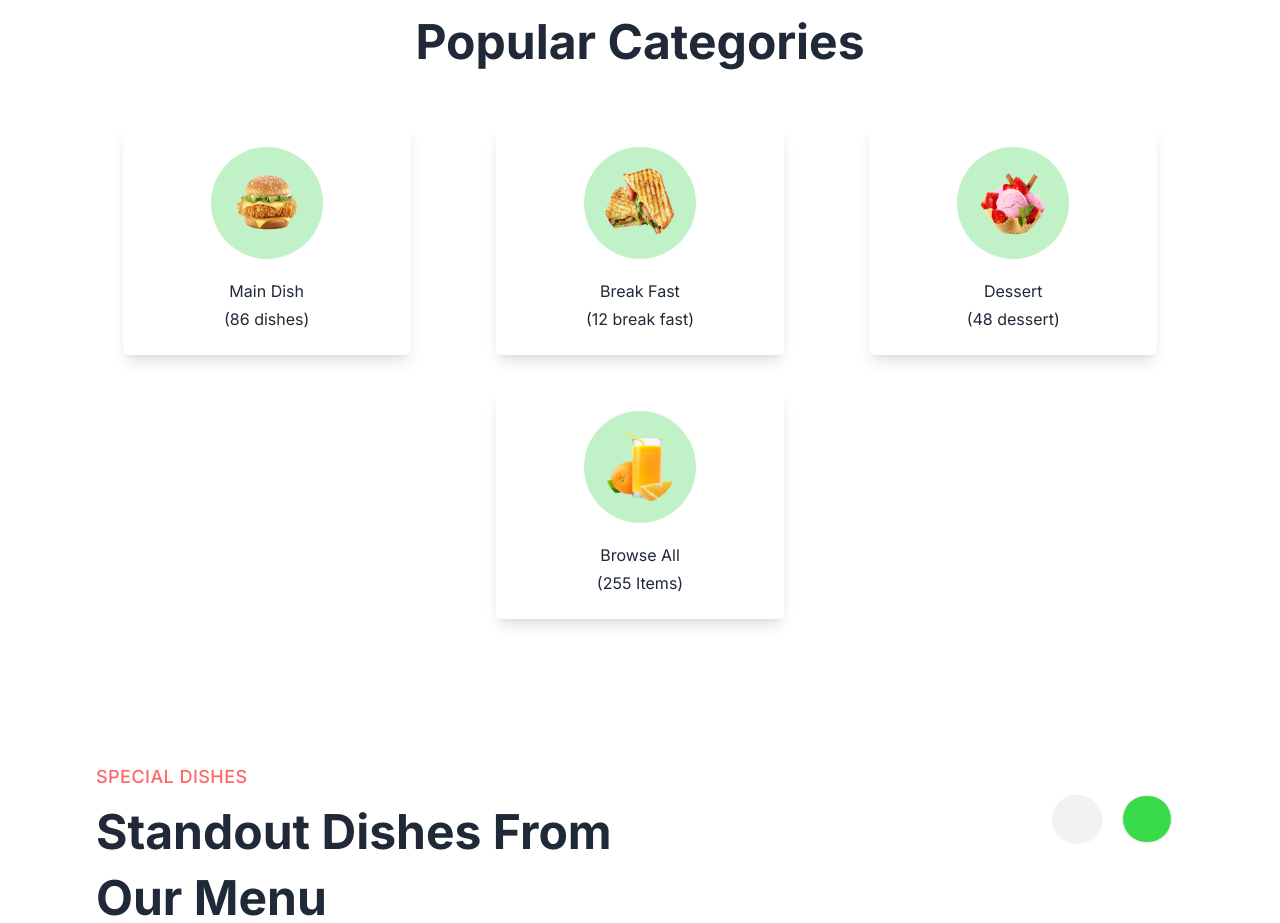
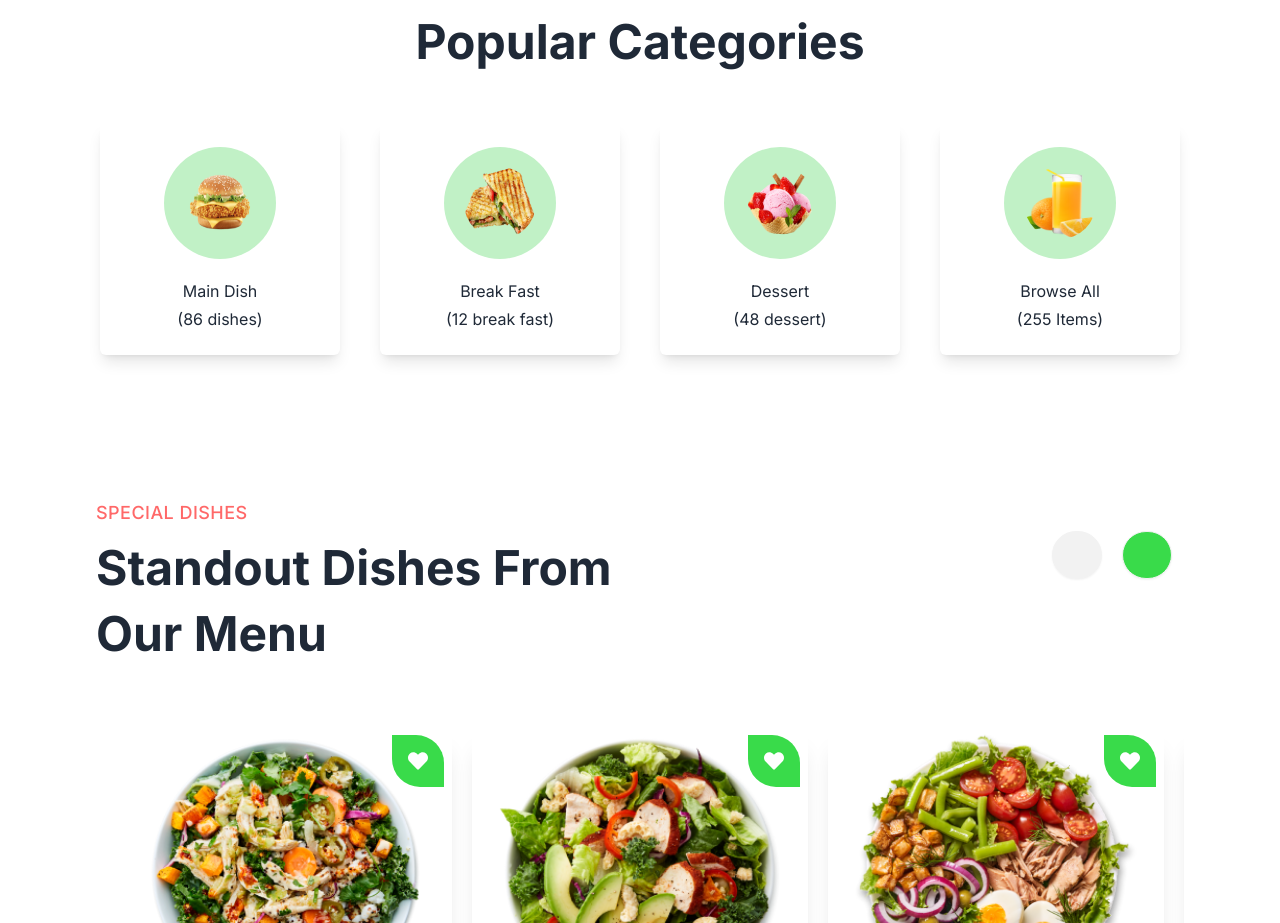
Before and after one commit to Waqasmehmood201138/Tasty-Bites-React, a React (Vite) app in the folder client/: page / in a window 1280 px wide. Shown: the part 860-1783 px from the top of the page. Built offline with nearby package versions, Linux system fonts and the light colour scheme; no server answers; some icons are missing.

Commit message:
Update Categories.jsx

```diff
--- a/client/src/Pages/home/Categories.jsx
+++ b/client/src/Pages/home/Categories.jsx
@@ -21,7 +21,7 @@ export default function Categories() {
                 <div className='flex flex-col sm:flex-row flex-wrap gap-8 justify-around items-center mt-12 '>
                     {
                         categoryItems.map((item, index) => {
-                            return <div key={index} className='shadow-lg rounded-md bg-white py-6 px-5 w-72 mx-auto text-center cursor-pointer hover:-translate-y-4 transition-all duration-300'>
+                            return <div key={index} className='shadow-lg rounded-md bg-white py-6 px-5 w-60 mx-auto text-center cursor-pointer hover:-translate-y-4 transition-all duration-300'>
                                 <div className='flex w-full mx-auto items-center justify-center'>
                                     <img src={item.image} alt="" className='bg-[#C1F1C6] p-5 rounded-full w-28 h-28' />
                                 </div>
```
